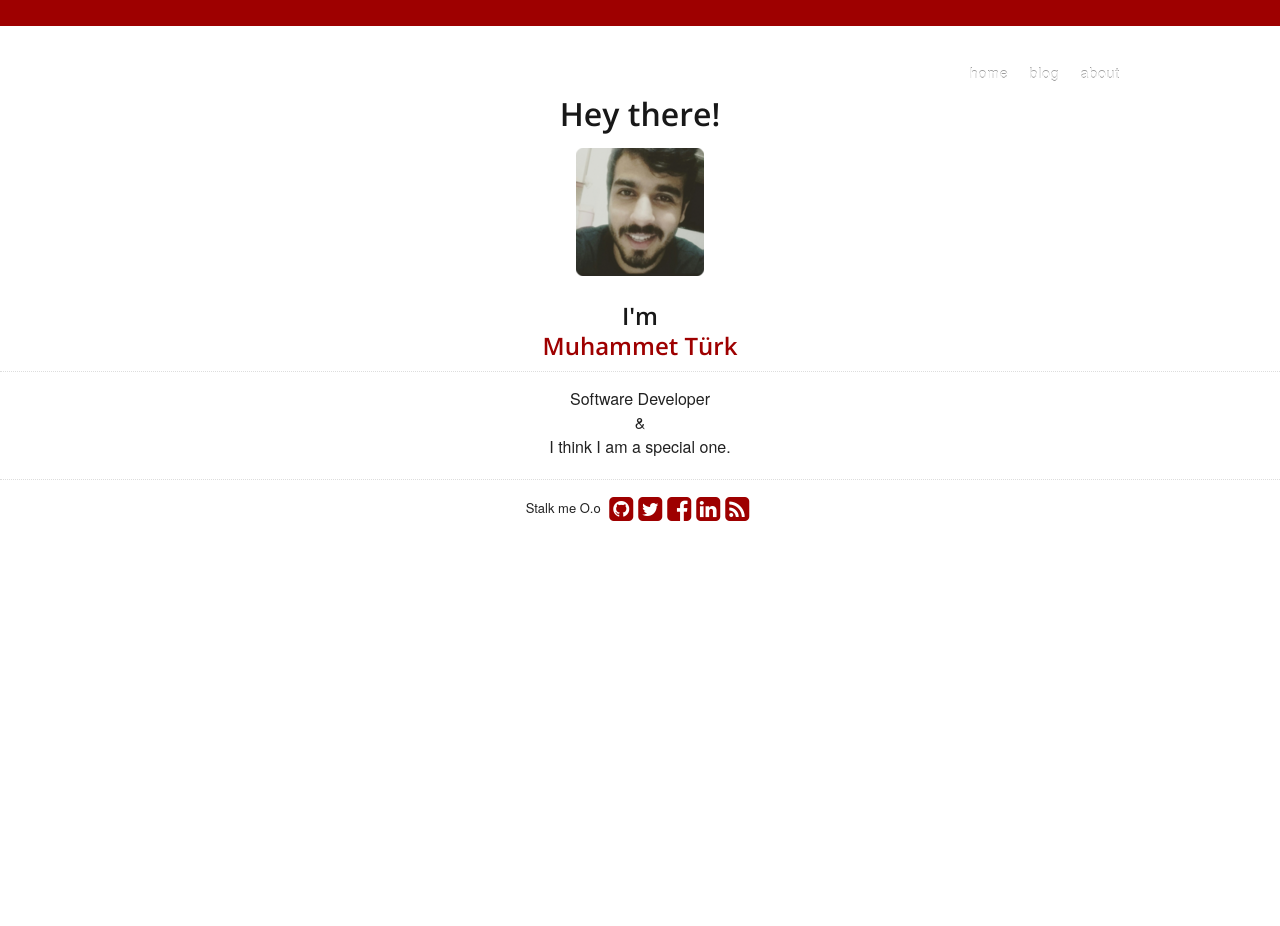
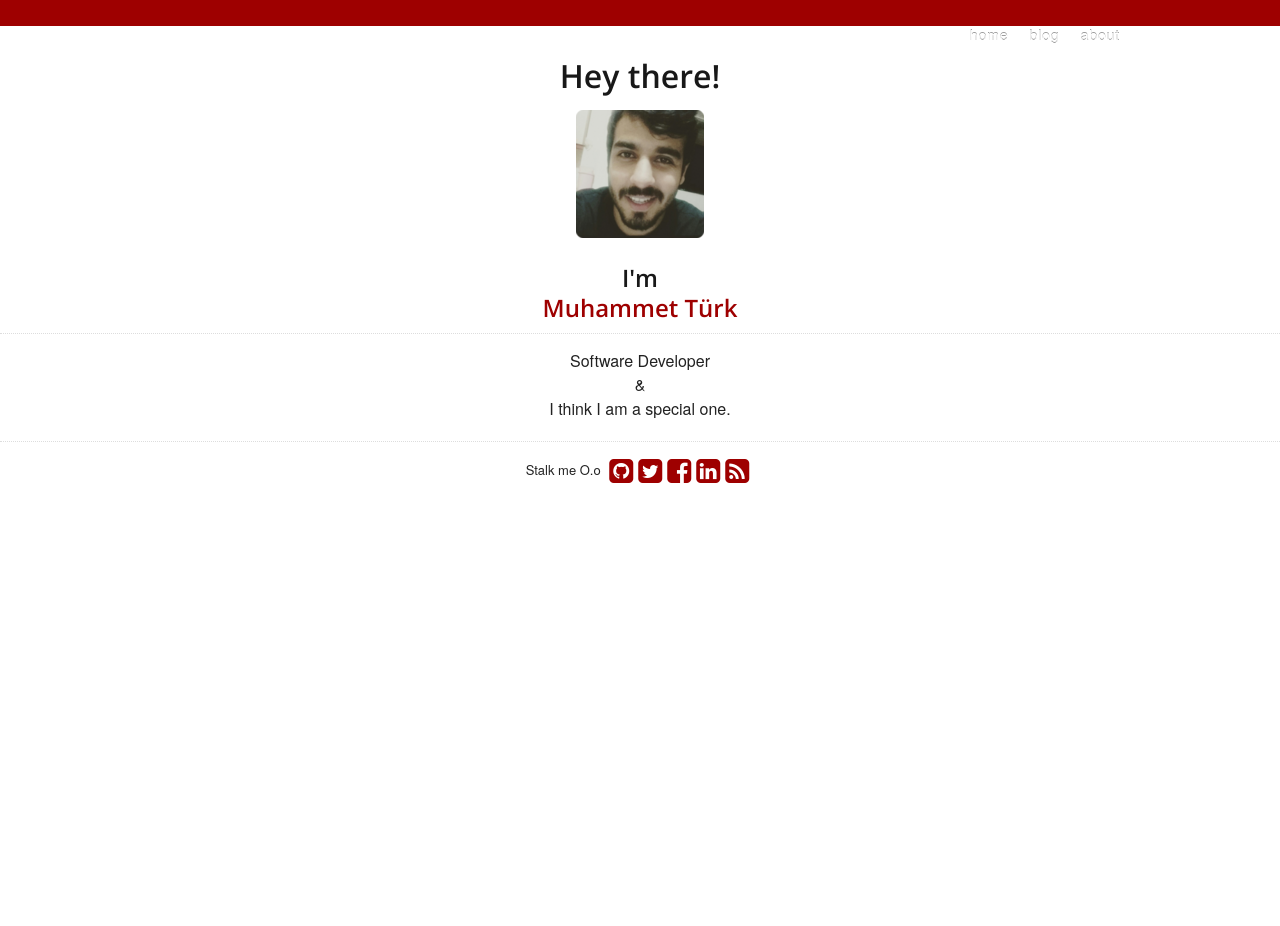
Before and after one commit to mturk111/mturk111.github.io, a Jekyll site: the page built from index.html, in a window 1280 px wide. Built offline with Jekyll 4.4.1, drawn with Linux system fonts in a browser that asks for light colours; nearby versions of some CDN libraries.

Commit message:
Update default-without-footer.html

```diff
--- a/_layouts/default-without-footer.html
+++ b/_layouts/default-without-footer.html
@@ -20,7 +20,7 @@
 </head>
 <body>
 <div class="container" >
-<div id ="topbar" style="margin-top: -25px;">
+<div id ="topbar">
   <ul>
     <li><a href="/about">about</a></li>
     <li><a href="/blog">blog</a></li>
```
